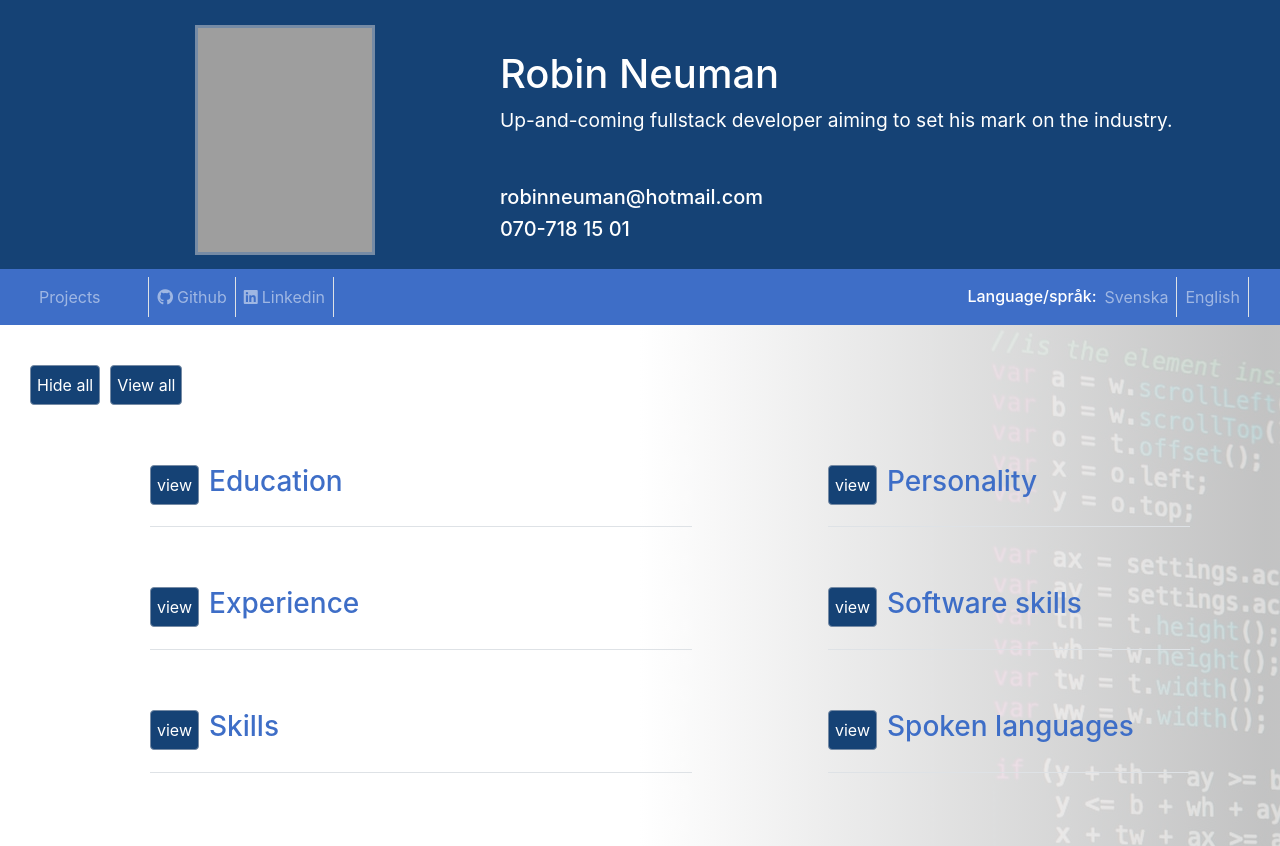
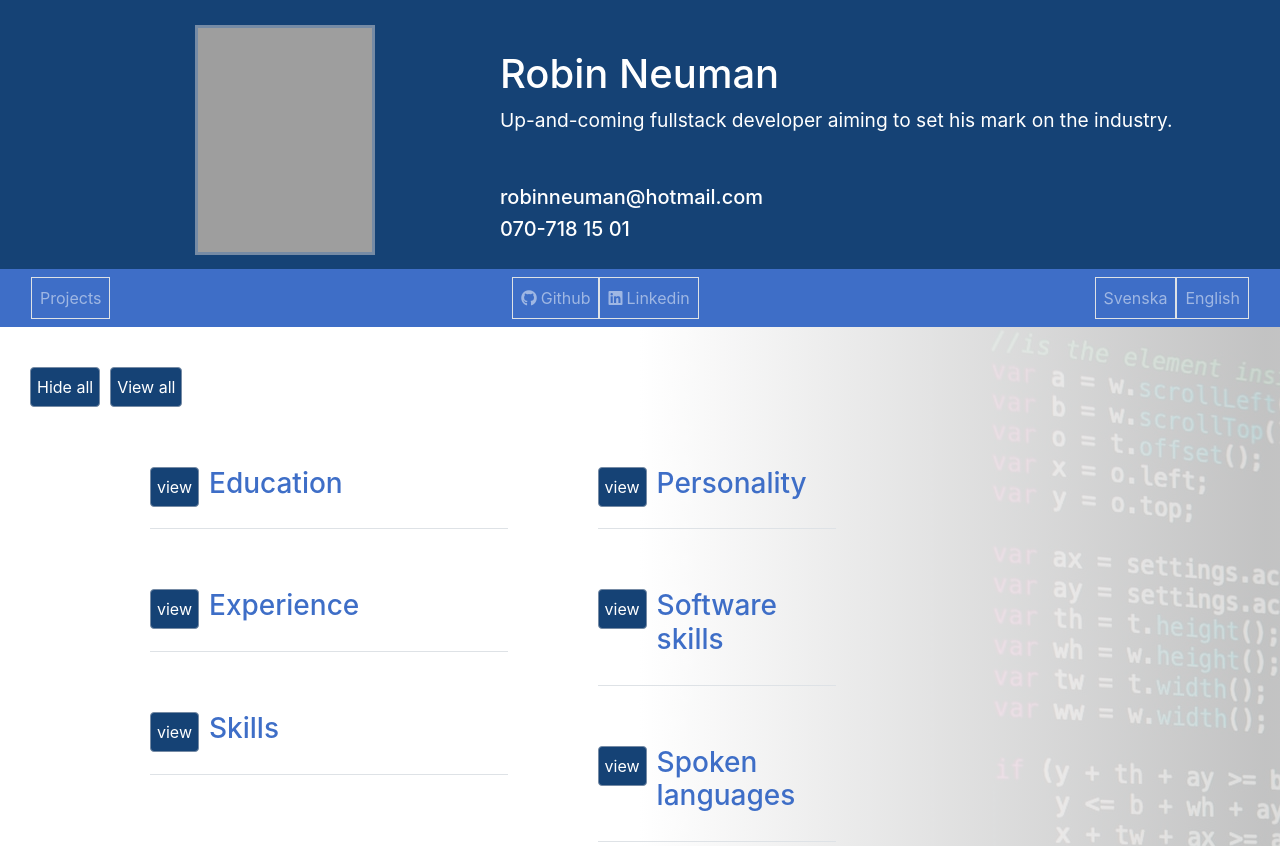
Before and after one commit to Robin-Neuman/assignment-2-javascript2, a website: page index.html in a window 1280 px wide. Shown: the top 846 px of the page. Drawn offline with nearby package versions, Linux system fonts and the light colour scheme; grey boxes are pictures that could not be loaded.

Commit message:
styled navbar a bit

```diff
--- a/index.html
+++ b/index.html
@@ -37,23 +37,29 @@
     <!-- Navbar of page with link to github, linkedin and also scroll button down to projects -->
     <nav class="navbar navbar-dark bg-primary navbar-expand-lg">
         <div class="container-fluid">
-            <div class="nav navbar-nav">
-                <a class="nav-item nav-link pr-5 border-right bg-primary projectsNav" href="#!" lang="en">Projects</a>
-                <a class="nav-item nav-link border-right bg-primary projectsNav d-none" href="#!" lang="sv">Projekt</a>
-                <a class="nav-item nav-link border-right bg-primary" href="https://github.com/Robin-Neuman"
-                    lang="en"><i class="fab fa-github mr-1"></i>Github</a>
-                <a class="nav-item nav-link border-right bg-primary d-none" href="https://github.com/Robin-Neuman"
-                    lang="sv"><i class="fab fa-github mr-1"></i>Github</a>
-                <a class="nav-item nav-link border-right bg-primary"
-                    href="https://www.linkedin.com/in/robin-neuman-226511a5/" lang="en"><i class="fab fa-linkedin mr-1"></i>Linkedin</a>
-                <a class="nav-item nav-link border-right bg-primary d-none"
-                    href="https://www.linkedin.com/in/robin-neuman-226511a5/" lang="sv"><i class="fab fa-linkedin mr-1"></i>Linkedin</a>
+            <div class="nav navbar-nav" id="navigationNav">
+                <a class="nav-item nav-link mr-4 border bg-primary projectsNav" href="#!"
+                    lang="en">Projects</a>
+                <a class="nav-item nav-link mr-4 border bg-primary projectsNav d-none" href="#!"
+                    lang="sv">Projekt</a>
+                </div>
+                <div class="nav navbar-nav" id="linksNav">
+                    <a class="nav-item nav-link border bg-primary" href="https://github.com/Robin-Neuman"
+                        lang="en"><i class="fab fa-github mr-1"></i>Github</a>
+                    <a class="nav-item nav-link border bg-primary d-none" href="https://github.com/Robin-Neuman"
+                        lang="sv"><i class="fab fa-github mr-1"></i>Github</a>
+                    <a class="nav-item nav-link border bg-primary"
+                        href="https://www.linkedin.com/in/robin-neuman-226511a5/" lang="en"><i
+                            class="fab fa-linkedin mr-1"></i>Linkedin</a>
+                    <a class="nav-item nav-link border bg-primary d-none"
+                        href="https://www.linkedin.com/in/robin-neuman-226511a5/" lang="sv"><i
+                            class="fab fa-linkedin mr-1"></i>Linkedin</a>
+
             </div>
             <!-- Buttons for choosing language -->
             <div id="language" class="nav navbar-nav navbar-right">
-                <h6>Language/språk:</h6>
-                <a class="nav-item nav-link border-right bg-primary" href="#!" id="svenska">Svenska</a>
-                <a class="nav-item nav-link border-right bg-primary" href="#!" id="english">English</a>
+                <a class="nav-item nav-link ml-2 border bg-primary" href="#!" id="svenska">Svenska</a>
+                <a class="nav-item nav-link border bg-primary" href="#!" id="english">English</a>
             </div>
         </div>
     </nav>
--- a/project/css/sass.scss
+++ b/project/css/sass.scss
@@ -135,7 +135,7 @@ $border: #768BA5;
 #personSkillset{
     display: flex;
     flex-direction: row;
-    max-width: 100%;
+    max-width: 70%;
 
 
 
@@ -224,7 +224,7 @@ $border: #768BA5;
     }
 }
 
-@media screen and (max-width: 1200px) {
+@media screen and (max-width: 991px) {
     body{
         font-size: 0.8em;
         h1{
```
Also changed, not shown: project/css/sass.css, 1 other file.
